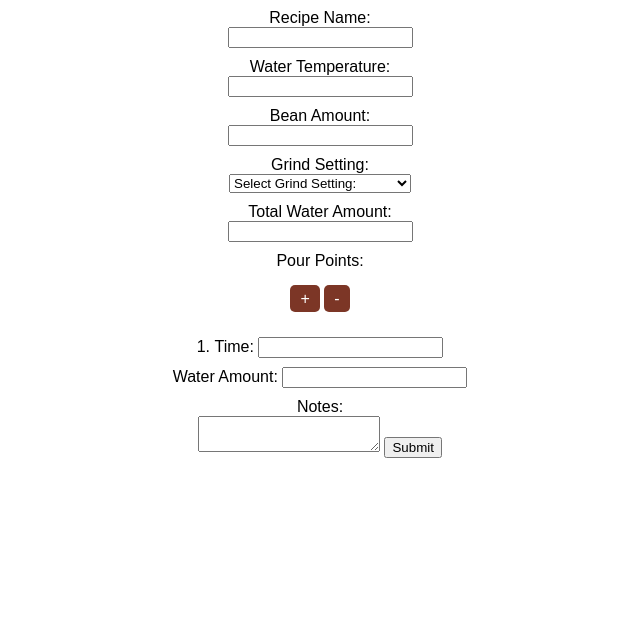
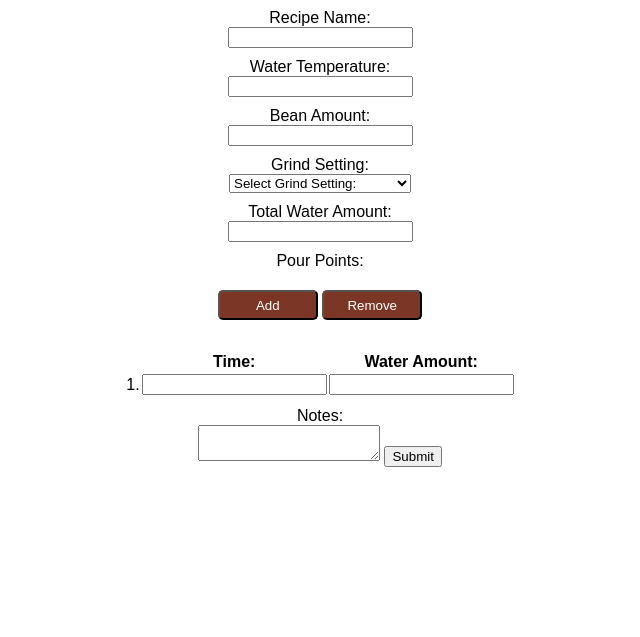
Before and after one commit to KentoKana/PourTimer, a PHP site: page /add-recipe.php in a window 1280 px wide. Shown: the part 139-776 px from the top of the page, without its empty margins (320-960 px from the left). Run offline with PHP 8.4, Linux system fonts and the light colour scheme; style sheets or scripts are compiled from the project's sources.

Commit message:
Changed layout for adding pour-points to tables. Changed button labels.

```diff
--- a/add-recipe.php
+++ b/add-recipe.php
@@ -57,22 +57,24 @@
 				<div>
 					<label>Pour Points:</label>
 					<div class="button-wrap">
-						<span class="button" id="addPourPoint">+</span>
-						<span class="button" id="removePourPoint">-</span>
+						<button type="button" class="button" id="addPourPoint">Add</button>
+						<button type="button" class="button" id="removePourPoint">Remove</button>
 					</div>
 				</div>
-				<div id="pour-point-div">
+				<div id="pourGroupTableDiv" class="pourGroup">
+					<table>
+						<tbody id="pour-point-div">
+							<th></th>
+							<th><label for="pour-point-time">Time:</label></th>
+							<th><label for="pour-point-amt">Water Amount:</label></th>
+							<tr>
+								<td>1.</td>
+								<td><input type="text" class="userInput" id="pour-point-time" name="pour-point-time[]"><div class='val-message'></div></td>
+								<td><input type="text" class="userInput int" id="pour-point-amt" name="pour-point-amt[]"><div class='val-message'></div></td>
+							</tr>
+						</tbody>
 
-					1.
-					<label for="pour-point-time">Time:</label>
-					<input type="text" class="userInput" id="pour-point-time" name="pour-point-time[]">
-					<div class="val-message" id="pour-point-time-validation"></div>
-
-					<label for="pour-point-amt">Water Amount:</label>
-					<input type="text" class="userInput int" id="pour-point-amt" name="pour-point-amt[]">
-					<div class="val-message" id="pour-point-amt-validation"></div>
-
-
+					</table>
 				</div>
 
 				<div>
--- a/js/add-recipe.js
+++ b/js/add-recipe.js
@@ -8,6 +8,8 @@ window.onload = function () {
 	const addPourPointBtn = document.getElementById("addPourPoint");
 	const removePourPointBtn = document.getElementById("removePourPoint")
 	const pourPointDiv = document.getElementById("pour-point-div");
+	const pourPoint = document.getElementsByClassName('pourGroup');
+
 
 	//Event Listeners
 	addPourPointBtn.addEventListener('click', addPourPointField);
@@ -20,20 +22,23 @@ window.onload = function () {
 		let timeField = "<input type='text' class='userInput' id='pour-point-time" + (counter +1) + "' name='pour-point-time[]'><div class='val-message'></div>";
 		let amtField = "<input type='text' class='userInput int'id='pour-point-amt" + (counter + 1) + "' name='pour-point-amt[]'><div class='val-message'></div>";
 
-		//create labels for the fields
-		let timeLbl = '<label for="pour-point-time' + (counter + 1) + '"> Time: </label> ';
-		let amtLbl = '<label for="pour-point-amt' + (counter + 1) + '"> Water Amount: </label> ';
+		//create labels for the fields, with unique id.
+		// let timeLbl = '<label for="pour-point-time' + (counter + 1) + '"> Time: </label> ';
+		// let amtLbl = '<div><label for="pour-point-amt' + (counter + 1) + '"> Water Amount: </label> ';
 
-
+		//Adds field to the table in add-recipe.php.
 		//Prepends 'list number' in front of the forms.
-		$('#pour-point-div').append("<div class='pourGroup'>" + (counter + 1) + ". " + timeLbl + timeField + " " + amtLbl + amtField + "<br>" + "</div>");
+		$('#pour-point-div').append(
+			"<tr class='pourGroup'><td>"
+			+ (counter + 1)
+			+ ". </td><td>"
+			+ timeField
+			+ "</td><td> "
+			+ amtField
+			+ "</td></tr>");
 
 		return counter += 1;
 	}
-
-	const pourPoint = document.getElementsByClassName('pourGroup');
-	console.log(pourPoint);
-
 
 	function removePourPointField() {
 		console.log(pourPoint);
@@ -48,7 +53,7 @@ window.onload = function () {
 	}
 
 
-	//form validation
+	//Form Validation
 	const formHandler = document.forms;
 	const userInput = document.getElementsByClassName('userInput');
 
--- a/stylesheet/css/add-recipe.css
+++ b/stylesheet/css/add-recipe.css
@@ -10,15 +10,22 @@ main .add-recipe label {
 main .add-recipe .button-wrap {
   margin: 20px 0 20px 0;
 }
-main .add-recipe .button-wrap span {
-  cursor: pointer;
-  padding: 5px 10px 5px 10px;
-}
-main .add-recipe .button-wrap span .button {
-  margin-top: 50px;
+main .add-recipe .button-wrap button.button {
+  width: 100px;
+  height: 30px;
+  padding: 0;
 }
 main .add-recipe .val-message {
   color: red;
 }
+main .add-recipe #pourGroupTableDiv {
+  width: 100%;
+}
+main .add-recipe #pourGroupTableDiv table {
+  margin: 0 auto;
+}
+main .add-recipe #pourGroupTableDiv table tbody td {
+  padding: 0;
+}
 
 /*# sourceMappingURL=add-recipe.css.map */
--- a/stylesheet/scss/add-recipe.scss
+++ b/stylesheet/scss/add-recipe.scss
@@ -1,4 +1,5 @@
 main {
+
 	.add-recipe {
 		max-width: 1200px;
 		text-align: center;
@@ -9,20 +10,33 @@ main {
 		}
 		.button-wrap {
 			margin: 20px 0 20px 0;
-			span {
-
-				cursor: pointer;
-				padding: 5px 10px 5px 10px;
-
-				.button {
-					margin-top: 50px;
+			button {
+				&.button {
+					width: 100px;
+					height: 30px;
+					padding: 0;
 				}
 			}
 		}
-
 		.val-message {
 			color: red;
 		}
 
+		#pourGroupTableDiv {
+			width: 100%;
+			table{
+				margin: 0 auto;
+				tbody{
+					td{
+						padding: 0;
+					}
+
+				}
+
+			}
+		}
+
+
+
 	}
 }
```
Also changed, not shown: 1 other file.
